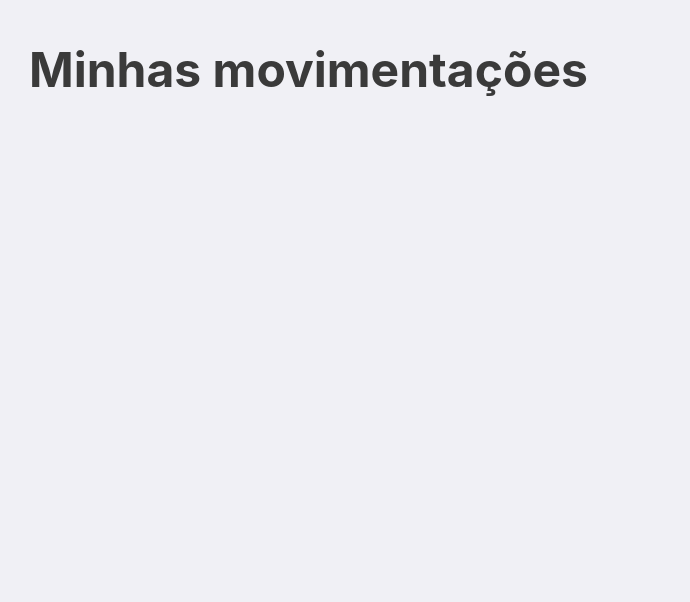
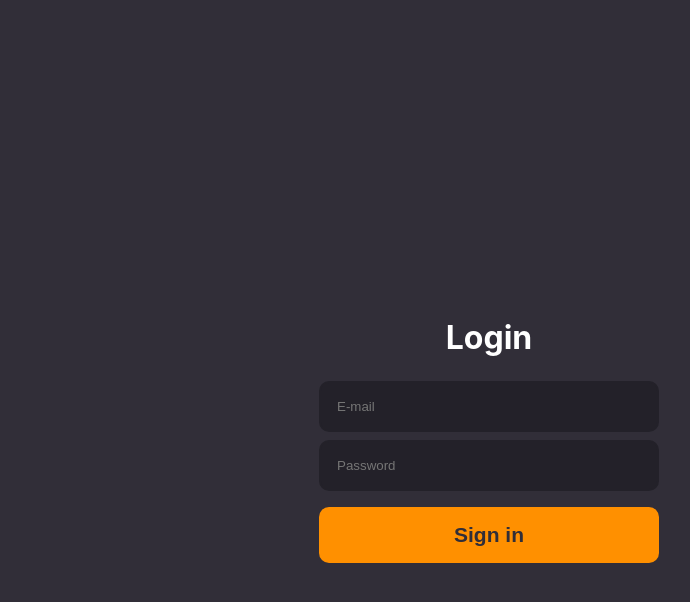
Before and after one commit to raphaellins/wapack-pocket, a React (Create React App) app in the folder web/: page / in a window 1280 px wide. Shown: the top 602 px of the page, without its empty margins (151-841 px from the left). Built offline with nearby package versions, Linux system fonts and the light colour scheme.

Commit message:
WIP - creating the login page - part 1

```diff
--- a/web/package.json
+++ b/web/package.json
@@ -15,6 +15,7 @@
     "axios": "^0.21.0",
     "react": "^17.0.1",
     "react-dom": "^17.0.1",
+    "react-icons": "^3.11.0",
     "react-router-dom": "^5.2.0",
     "react-scripts": "4.0.0",
     "styled-components": "^5.2.1",
--- a/web/public/index.html
+++ b/web/public/index.html
@@ -8,38 +8,15 @@
   <meta name="theme-color" content="#000000" />
   <meta name="description" content="Web site created using create-react-app" />
   <link rel="apple-touch-icon" href="%PUBLIC_URL%/logo192.png" />
-  <!--
-      manifest.json provides metadata used when your web app is installed on a
-      user's mobile device or desktop. See https://developers.google.com/web/fundamentals/web-app-manifest/
-    -->
   <link rel="manifest" href="%PUBLIC_URL%/manifest.json" />
-  <!--
-      Notice the use of %PUBLIC_URL% in the tags above.
-      It will be replaced with the URL of the `public` folder during the build.
-      Only files inside the `public` folder can be referenced from the HTML.
-
-      Unlike "/favicon.ico" or "favicon.ico", "%PUBLIC_URL%/favicon.ico" will
-      work correctly both with client-side routing and a non-root public URL.
-      Learn how to configure a non-root public URL by running `npm run build`.
-    -->
-  <title>React App</title>
+  <title>Wapack Pocket</title>
   <link rel="preconnect" href="https://fonts.gstatic.com">
   <link href="https://fonts.googleapis.com/css2?family=Roboto:wght@400;700&display=swap" rel="stylesheet">
 </head>
 
 <body>
-  <noscript>You need to enable JavaScript to run this app.</noscript>
+  <noscript>Why... why you are not using Javascript? we need this to live.</noscript>
   <div id="root"></div>
-  <!--
-      This HTML file is a template.
-      If you open it directly in the browser, you will see an empty page.
-
-      You can add webfonts, meta tags, or analytics to this file.
-      The build step will place the bundled scripts into the <body> tag.
-
-      To begin the development, run `npm start` or `yarn start`.
-      To create a production bundle, use `npm run build` or `yarn build`.
-    -->
 </body>
 
 </html>
--- a/web/src/pages/Dashboard/styles.ts
+++ b/web/src/pages/Dashboard/styles.ts
@@ -2,7 +2,7 @@ import styled from "styled-components";
 
 const Title = styled.h1`
   font-size: 48px;
-  color: #3a3a3a;
+  color: #fff;
 `;
 
 export { Title };
--- /dev/null
+++ b/web/src/pages/Login/index.tsx
@@ -0,0 +1,24 @@
+import React from "react";
+
+import { Container, Content } from "./styles";
+
+const Login: React.FC = () => (
+  <Container>
+    <Content>
+      <form>
+        <h1>Login</h1>
+
+        <input placeholder="E-mail" name="wapackpocket_login_name" />
+        <input
+          placeholder="Password"
+          type="password"
+          name="wapackpocket_login_password"
+        />
+
+        <button>Sign in</button>
+      </form>
+    </Content>
+  </Container>
+);
+
+export default Login;
--- /dev/null
+++ b/web/src/pages/Login/styles.ts
@@ -0,0 +1,54 @@
+import styled from "styled-components";
+
+export const Container = styled.div`
+  height: 100vh;
+  display: flex;
+  align-items: center;
+`;
+
+export const Content = styled.div`
+  margin: 0 auto;
+  display: flex;
+  justify-content: center;
+  align-items: center;
+  flex-direction: column;
+
+  width: 100%;
+  max-width: 700px;
+
+  form {
+    margin: 80px 0;
+    width: 340px;
+    text-align: center;
+
+    h1 {
+      margin-bottom: 24px;
+    }
+
+    input {
+      background: #232129;
+      border-radius: 10px;
+      border: 2px solid #232129;
+
+      padding: 16px;
+      width: 100%;
+
+      & + input {
+        margin-top: 8px;
+      }
+    }
+
+    button {
+      background-color: #ff9000;
+      height: 56px;
+      border-radius: 10px;
+      border: 0;
+      margin-top: 16px;
+      padding: 0 16px;
+      color: #312e38;
+      width: 100%;
+      font-weight: 700;
+      font-size: 21px;
+    }
+  }
+`;
--- a/web/src/routes/index.tsx
+++ b/web/src/routes/index.tsx
@@ -2,12 +2,14 @@ import React from "react";
 import { Switch, Route } from "react-router-dom";
 
 import Dashboard from "../pages/Dashboard";
+import Login from "../pages/Login";
 
 import WalletOperation from "../pages/WalletOperation";
 
 const Routes: React.FC = () => (
   <Switch>
-    <Route path="/" exact component={Dashboard}></Route>
+    <Route path="/" exact component={Login}></Route>
+    <Route path="/dashboard" exact component={Dashboard}></Route>
     <Route path="/wallet-operation" exact component={WalletOperation}></Route>
   </Switch>
 );
--- a/web/src/styles/global.ts
+++ b/web/src/styles/global.ts
@@ -10,12 +10,17 @@ export default createGlobalStyle`
   }
 
   body{
-    background-color: #F0F0F5;
+    background-color: #312E38;
     -webkit-font-smooth: antialiased;
+    color: #fff;
   }
 
   body, input, button {
     font-family: 16px Roboto, sans-serif
+  }
+
+  button{
+    cursor: pointer;
   }
 
   #root{
@@ -23,4 +28,6 @@ export default createGlobalStyle`
     margin: 0 auto;
     padding: 40px 20px;
   }
+
+
 `;
```
Also changed, not shown: 1 other file (tests, documents, lock files or other folders).
